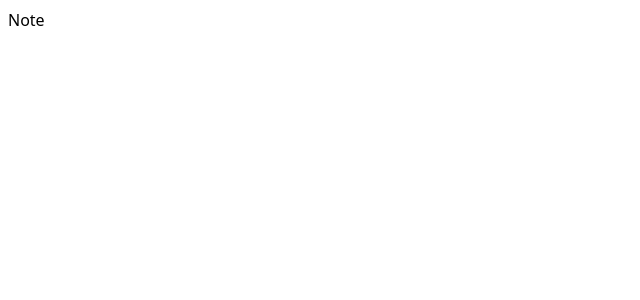
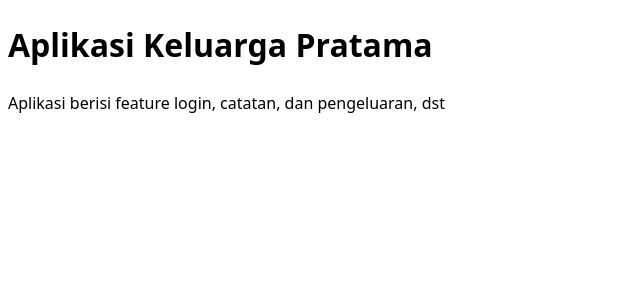
Before and after one commit to reGardens/Apptama, a React (Vite) app: page / in a window 1280 px wide. Shown: the top 300 px of the page, without its empty margins (0-640 px from the left). Built offline with nearby package versions, Linux system fonts and the light colour scheme.

Commit message:
fix: adj title

```diff
--- a/src/pages/note/Note.tsx
+++ b/src/pages/note/Note.tsx
@@ -1,6 +1,9 @@
 const Note = () => {
     return (
-        <div>Note</div>
+        <>
+            <h1>Aplikasi Keluarga Pratama</h1>
+            <div>Aplikasi berisi feature login, catatan, dan pengeluaran, dst</div>
+        </>
     )
 }
 
```
